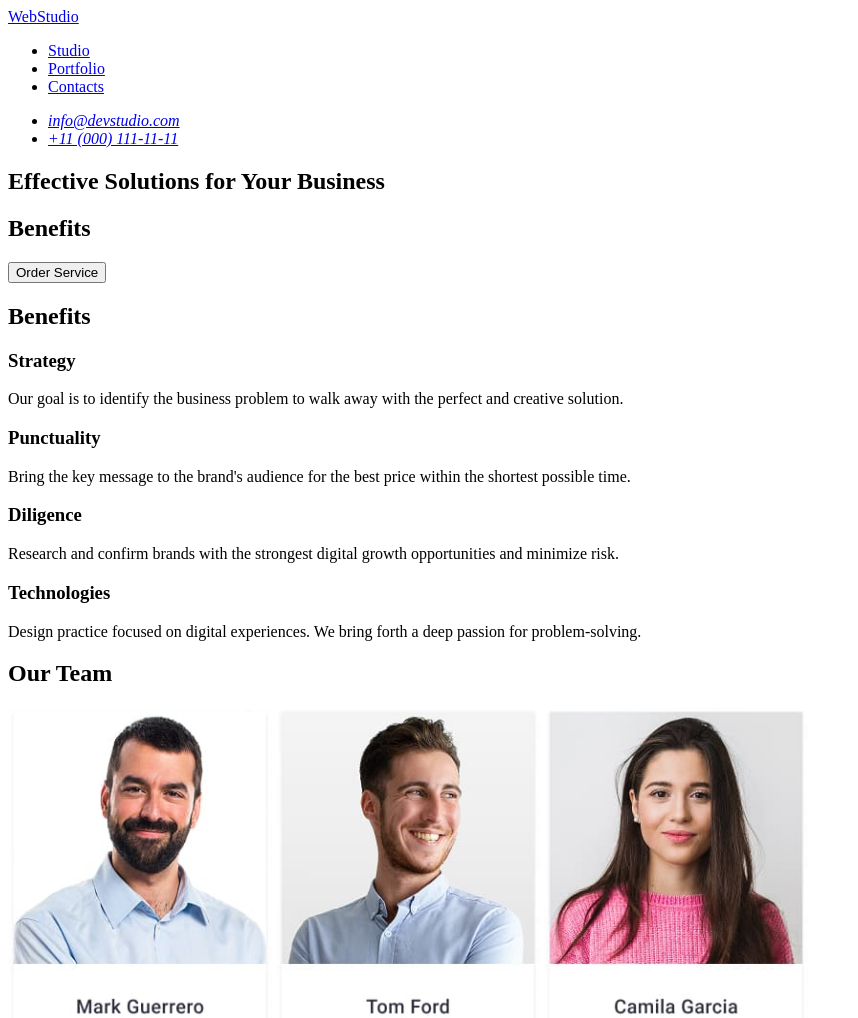
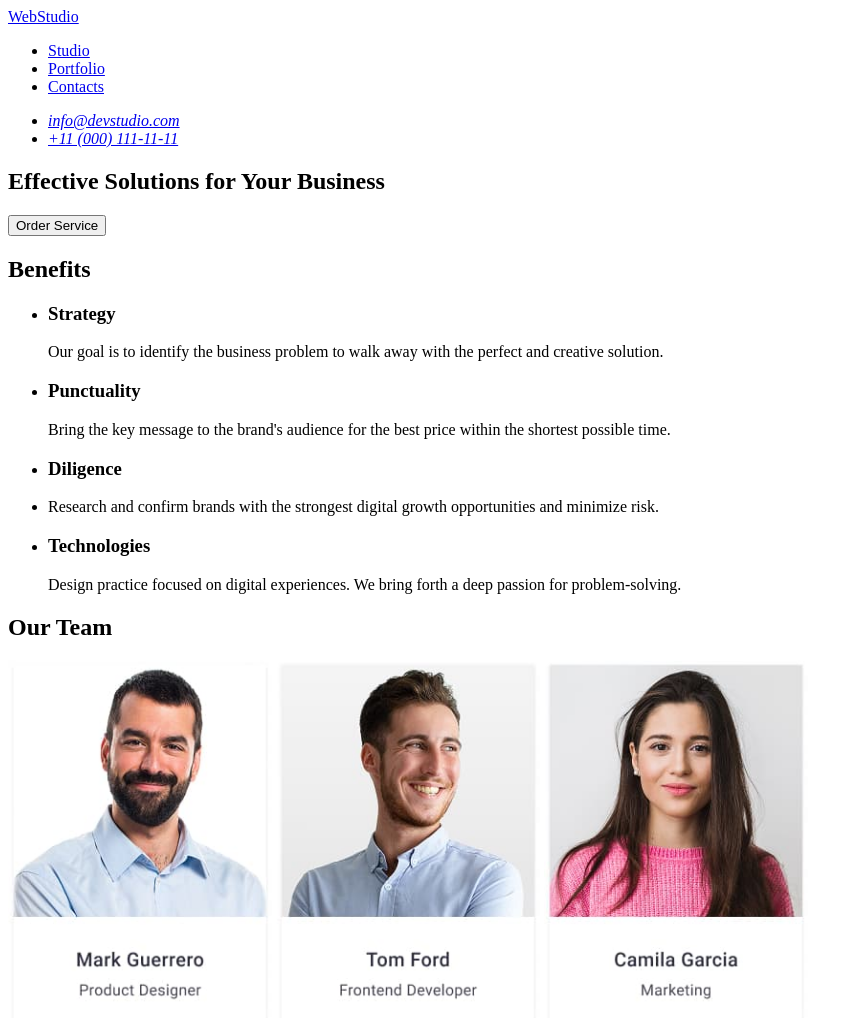
Before and after one commit to Sergetty/goit-markup-hw-01, a plain HTML site: page index.html in a window 1280 px wide. Shown: the top 1018 px of the page, without its empty margins (0-858 px from the left). Drawn offline with Linux system fonts and the light colour scheme.

Commit message:
add markup header

```diff
--- a/index.html
+++ b/index.html
@@ -25,33 +25,38 @@
     <main>
       <section>
         <h1>Effective Solutions for Your Business</h1>
-        <h2>Benefits</h2>
         <button type="button">Order Service</button>
       </section>
 
       <section>
         <h2>Benefits</h2>
+    <ul>
+        <li>
         <h3>Strategy</h3>
         <p>
           Our goal is to identify the business problem to walk away with the
           perfect and creative solution.
-        </p>
+        </p></li>
+        <li>
         <h3>Punctuality</h3>
         <p>
           Bring the key message to the brand's audience for the best price
           within the shortest possible time.
-        </p>
-
+        </p></li>
+         <li>
         <h3>Diligence</h3>
-        <p>
+        <p></li>
+            <li>
           Research and confirm brands with the strongest digital growth
           opportunities and minimize risk.
-        </p>
+        </p></li>
+        <li>
         <h3>Technologies</h3>
         <p>
           Design practice focused on digital experiences. We bring forth a deep
           passion for problem-solving.
-        </p>
+        </p></li>
+    </ul>
       </section>
 
       <section>
```
